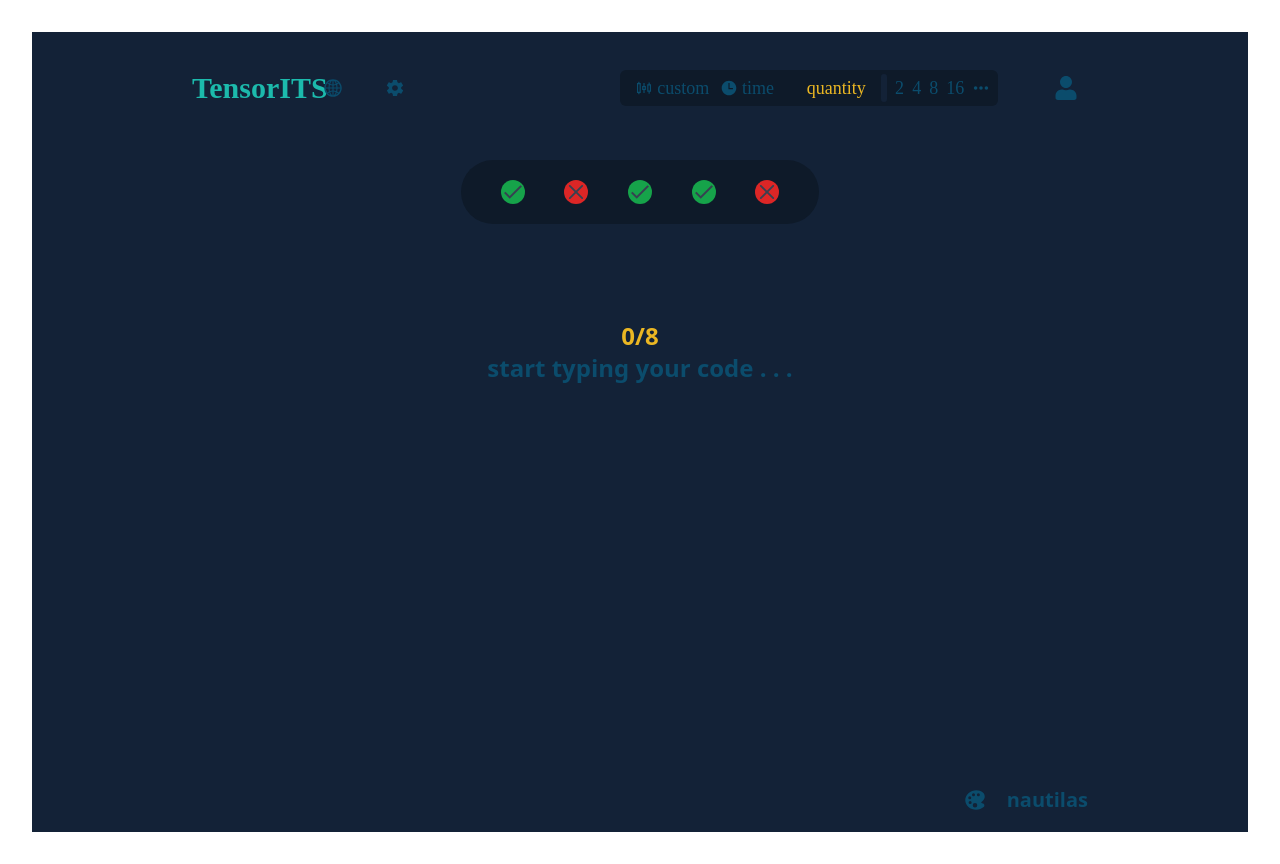
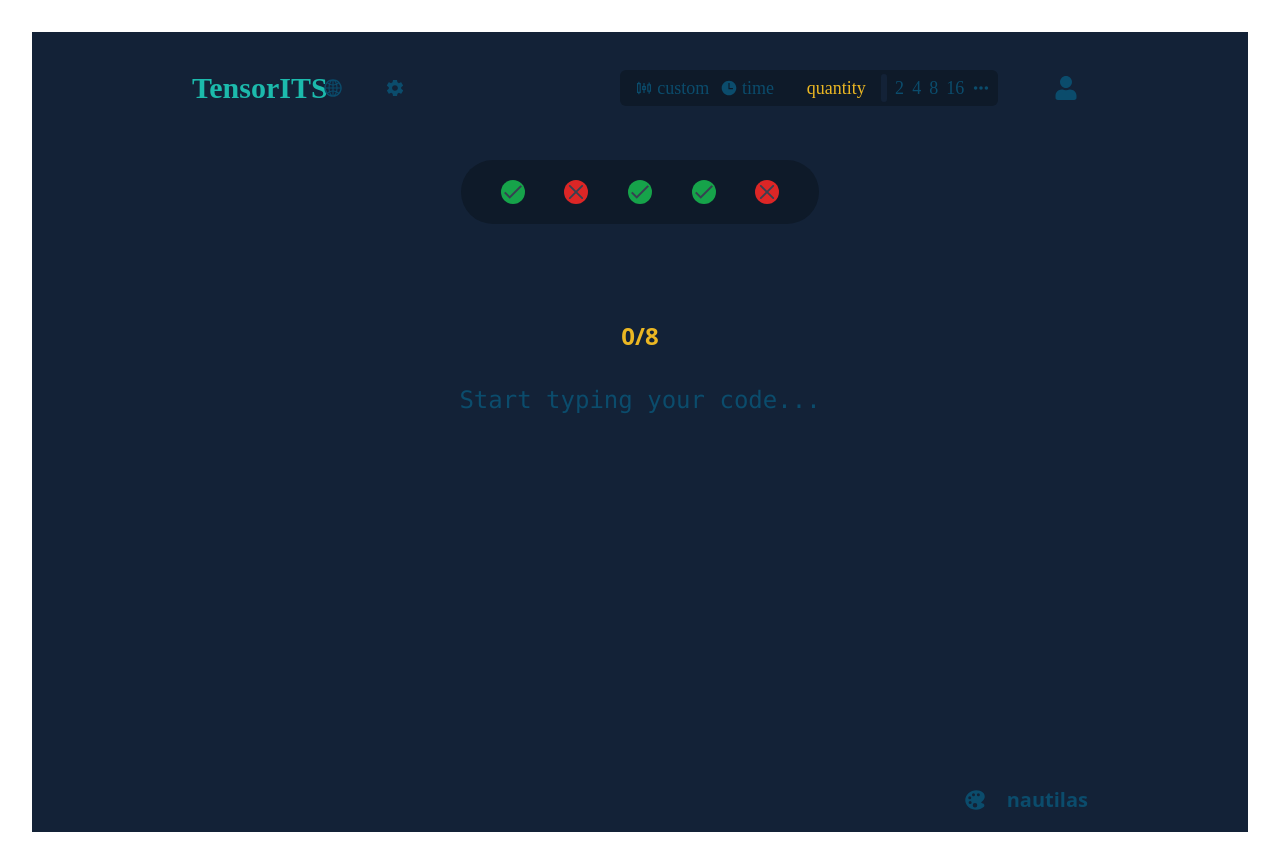
Before and after one commit to zarifikram/Tensor-Insight-Training-System, a React (Vite) app in the folder frontend/: page / in a window 1280 px wide. Built offline with nearby package versions, Linux system fonts and the light colour scheme; some icons are missing; a web font is replaced by a local one.

Commit message:
Update CodePane.jsx
Needs work:
Caret width and color

```diff
--- a/frontend/src/components/CodePane.jsx
+++ b/frontend/src/components/CodePane.jsx
@@ -1,15 +1,51 @@
 import { AuthContext } from "./helpers/AuthContext";
-import React, { useContext } from "react";
+import React, { useContext, useEffect, useRef } from "react";
 
-const CodePane = () =>{
-    const [authState,setAuthState]= useContext(AuthContext);
-    return(
-    <div>
-        <div className={`pt-20 ${authState.textcolor2} font-roboto text-2xl font-bold`}>0/8</div>
-        <div className={` ${authState.textcolor} font-roboto text-2xl font-bold`}>start typing your code . . .</div>
-    </div>
+const CodePane = () => {
+    const [authState, setAuthState] = useContext(AuthContext);
+    const [code, setCode] = React.useState("Start typing your code...");
+    const handleChange = (event) => {
+        setCode(event.target.value);
+    }
+
+    const onKeyDown = (e) => {
+        if (e.key === "Tab") {
+            e.preventDefault();
+            document.execCommand('insertText', false, '    ');
+            // setCode(e.target.value+"\t");
+        }
+    };
+
+    const preRef = useRef();
+
+    useEffect(() => {
+        // Set focus on the pre element when the component mounts
+        preRef.current.focus();
+    }, []);
+
+    return (
+        <div>
+            <div className={`pt-20 ${authState.textcolor2} font-roboto text-2xl font-bold`}>0/8</div>
+            {/* <div className={` ${authState.textcolor} font-roboto text-2xl font-bold`}>lol typing your code . . .</div> */}
+            <div className="py-4">
+                <pre
+                    ref={preRef}
+                    style={{
+                        selectionColor: 'green',
+                    }}
+                    className={`focus:outline-none p-4 h-60 p-0 overflow-auto font-roboto ${authState.textcolor} whitespace-pre-wrap text-2xl`}
+                    contentEditable
+                    spellCheck="false"
+                    onInput={handleChange}
+                    onKeyDown={onKeyDown}
+                >
+                    {code}
+                </pre>
+
+            </div>
+        </div>
     );
 
-    };
+};
 
-    export default CodePane;
+export default CodePane;
```
